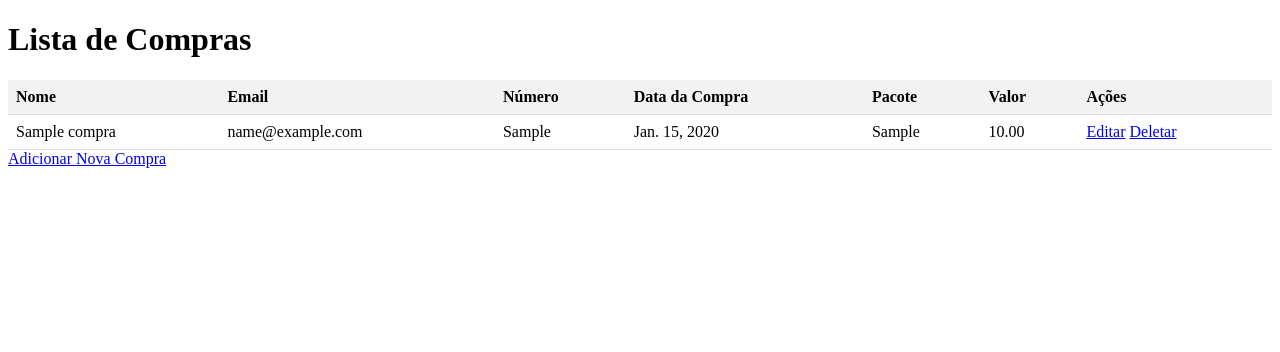
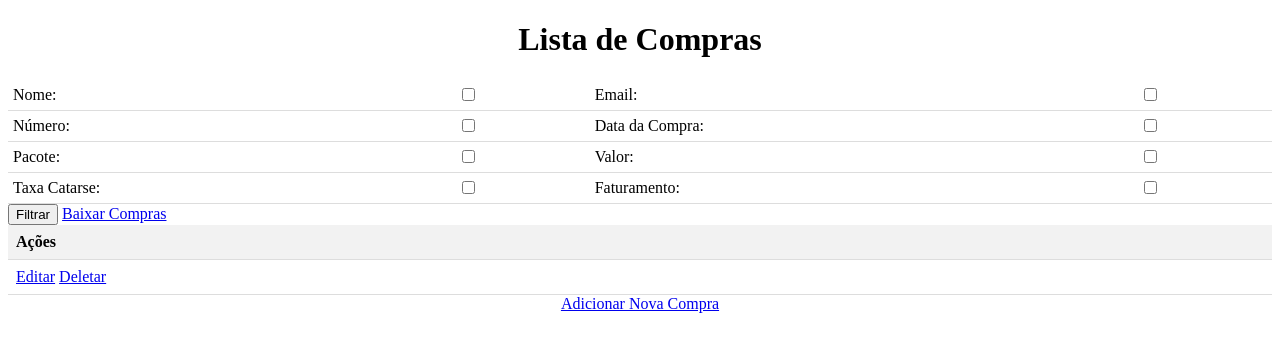
Before and after one commit to lucaspontestur/Django, a Django app: page / in a window 1280 px wide. Shown: the top 352 px of the page. Run offline with Django 5.2, Linux system fonts and the light colour scheme; tables that the repository leaves empty hold one stand-in row (values such as "Sample post").

Commit message:
Mais funcional

```diff
--- a/meu_projeto/meu_app/models.py
+++ b/meu_projeto/meu_app/models.py
@@ -1,4 +1,5 @@
 from django.db import models
+from decimal import Decimal
 
 class Compra(models.Model):
     nome = models.CharField(max_length=100)
@@ -8,5 +9,29 @@ class Compra(models.Model):
     pacote = models.CharField(max_length=100)
     valor = models.DecimalField(max_digits=8, decimal_places=2)
 
+    @property
+    def taxa_catarse(self):
+        return self.valor * Decimal('0.13')
+
+    @property
+    def faturamento(self):
+        return self.valor * Decimal('0.87')
+
     def __str__(self):
         return f"{self.nome} - {self.pacote}"
+
+    @property
+    def numero_formatado(self):
+        return f"({self.numero[0:2]}) {self.numero[2:7]}-{self.numero[7:]}"
+
+    @property
+    def valor_formatado(self):
+        return f"R$ {self.valor:,.2f}".replace(",", "X").replace(".", ",").replace("X", ".")
+
+    @property
+    def taxa_catarse_formatada(self):
+        return f"R$ {self.taxa_catarse:,.2f}".replace(",", "X").replace(".", ",").replace("X", ".")
+
+    @property
+    def faturamento_formatado(self):
+        return f"R$ {self.faturamento:,.2f}".replace(",", "X").replace(".", ",").replace("X", ".")
--- /dev/null
+++ b/meu_projeto/meu_app/static/js/mascara.js
@@ -0,0 +1,3 @@
+$(document).ready(function(){
+    $("#id_numero").mask("(00) 00000-0000");
+});
--- a/meu_projeto/meu_app/templates/lista_compras.html
+++ b/meu_projeto/meu_app/templates/lista_compras.html
@@ -15,35 +15,129 @@
         th {
             background-color: #f2f2f2;
         }
+        .titulo {
+            text-align: center;
+        }
+        .add-button {
+            display: block;
+            margin: 0 auto;
+            width: fit-content;
+        }
+        .filter-table td {
+            padding: 5px; /* Diminua o espaçamento vertical */
+        }
     </style>
+    {% load static %}
+
 </head>
 <body>
-    <h1>Lista de Compras</h1>
+    <h1 class="titulo">Lista de Compras</h1>
+
+    <form method="GET" id="filtroForm">
+        <table class="filter-table">
+            <tr>
+                <td><label for="nome">Nome:</label></td>
+                <td><input type="checkbox" name="nome" id="nome" {% if request.GET.nome %}checked{% endif %}></td>
+                <td><label for="email">Email:</label></td>
+                <td><input type="checkbox" name="email" id="email" {% if request.GET.email %}checked{% endif %}></td>
+            </tr>
+            <tr>
+                <td><label for="numero">Número:</label></td>
+                <td><input type="checkbox" name="numero" id="numero" {% if request.GET.numero %}checked{% endif %}></td>
+                <td><label for="data_compra">Data da Compra:</label></td>
+                <td><input type="checkbox" name="data_compra" id="data_compra" {% if request.GET.data_compra %}checked{% endif %}></td>
+            </tr>
+            <tr>
+                <td><label for="pacote">Pacote:</label></td>
+                <td><input type="checkbox" name="pacote" id="pacote" {% if request.GET.pacote %}checked{% endif %}></td>
+                <td><label for="valor">Valor:</label></td>
+                <td><input type="checkbox" name="valor" id="valor" {% if request.GET.valor %}checked{% endif %}></td>
+            </tr>
+            <tr>
+                <td><label for="taxa_catarse">Taxa Catarse:</label></td>
+                <td><input type="checkbox" name="taxa_catarse" id="taxa_catarse" {% if request.GET.taxa_catarse %}checked{% endif %}></td>
+                <td><label for="faturamento">Faturamento:</label></td>
+                <td><input type="checkbox" name="faturamento" id="faturamento" {% if request.GET.faturamento %}checked{% endif %}></td>
+            </tr>
+        </table>
+        <button type="submit">Filtrar</button>
+        <a href="{% url 'download_compras' %}">Baixar Compras</a>
+    </form>
+
     <table>
+        <thead>
             <tr>
-            <th>Nome</th>
-            <th>Email</th>
-            <th>Número</th>
-            <th>Data da Compra</th>
-            <th>Pacote</th>
-            <th>Valor</th>
+                {% if request.GET.nome %}<th>Nome</th>{% endif %}
+                {% if request.GET.email %}<th>Email</th>{% endif %}
+                {% if request.GET.numero %}<th>Número</th>{% endif %}
+                {% if request.GET.data_compra %}<th>Data da Compra</th>{% endif %}
+                {% if request.GET.pacote %}<th>Pacote</th>{% endif %}
+                {% if request.GET.valor %}<th>Valor</th>{% endif %}
+                {% if request.GET.taxa_catarse %}<th>Taxa Catarse</th>{% endif %}
+                {% if request.GET.faturamento %}<th>Faturamento</th>{% endif %}
                 <th>Ações</th>
             </tr>
+        </thead>
+        <tbody>
             {% for compra in compras %}
             <tr>
-            <td>{{ compra.nome }}</td>
-            <td>{{ compra.email }}</td>
-            <td>{{ compra.numero }}</td>
-            <td>{{ compra.data_compra }}</td>
-            <td>{{ compra.pacote }}</td>
-            <td>{{ compra.valor }}</td>
+                {% if request.GET.nome %}<td>{{ compra.nome }}</td>{% endif %}
+                {% if request.GET.email %}<td>{{ compra.email }}</td>{% endif %}
+                {% if request.GET.numero %}<td>{{ compra.numero_formatado }}</td>{% endif %}
+                {% if request.GET.data_compra %}<td>{{ compra.data_compra|date:"d/m/Y" }}</td>{% endif %}
+                {% if request.GET.pacote %}<td>{{ compra.pacote }}</td>{% endif %}
+                {% if request.GET.valor %}<td>{{ compra.valor_formatado }}</td>{% endif %}
+                {% if request.GET.taxa_catarse %}<td>{{ compra.taxa_catarse_formatada }}</td>{% endif %}
+                {% if request.GET.faturamento %}<td>{{ compra.faturamento_formatado }}</td>{% endif %}
                 <td>
                     <a href="{% url 'editar_compra' compra.pk %}">Editar</a>
                     <a href="{% url 'deletar_compra' compra.pk %}">Deletar</a>
                 </td>
             </tr>
             {% endfor %}
+        </tbody>
     </table>
-    <a href="{% url 'nova_compra' %}">Adicionar Nova Compra</a>
+    <a href="{% url 'nova_compra' %}" class="add-button">Adicionar Nova Compra</a>
+
+
+    <script>
+        // Função para salvar os filtros no LocalStorage
+        function salvarFiltros() {
+            const checkboxes = document.querySelectorAll('#filtroForm input[type="checkbox"]');
+            checkboxes.forEach(checkbox => {
+                localStorage.setItem(checkbox.id, checkbox.checked);
+            });
+        }
+
+        // Função para carregar os filtros do LocalStorage
+        function carregarFiltros() {
+            const checkboxes = document.querySelectorAll('#filtroForm input[type="checkbox"]');
+            checkboxes.forEach(checkbox => {
+                const checked = localStorage.getItem(checkbox.id);
+                if (checked === 'true') {
+                    checkbox.checked = true;
+                }
+            });
+        }
+
+        // Função para aplicar os filtros à tabela
+        function aplicarFiltros() {
+            const form = document.getElementById('filtroForm');
+            form.submit();
+        }
+
+        // Carregar os filtros ao carregar a página
+        window.addEventListener('load', carregarFiltros);
+
+        // Salvar os filtros ao alterar as caixas de seleção
+        const checkboxes = document.querySelectorAll('#filtroForm input[type="checkbox"]');
+        checkboxes.forEach(checkbox => {
+            checkbox.addEventListener('change', salvarFiltros);
+        });
+
+        // Aplicar os filtros ao submeter o formulário
+        const form = document.getElementById('filtroForm');
+        form.addEventListener('submit', aplicarFiltros);
+    </script>
 </body>
 </html>
--- a/meu_projeto/meu_app/templates/nova_compra.html
+++ b/meu_projeto/meu_app/templates/nova_compra.html
@@ -5,6 +5,7 @@
 </head>
 <body>
     <h1>Nova Compra</h1>
+    <a href="{% url 'lista_compras' %}">Voltar ao menu</a>
     <form method="post">
         {% csrf_token %}
         {{ form.as_p }}
--- a/meu_projeto/meu_app/views.py
+++ b/meu_projeto/meu_app/views.py
@@ -1,6 +1,8 @@
 from django.shortcuts import render, redirect, get_object_or_404
+from django.http import HttpResponse
 from .models import Compra
 from .forms import CompraForm
+import json
 
 def lista_compras(request):
     compras = Compra.objects.all()
@@ -10,7 +12,9 @@ def nova_compra(request):
     if request.method == 'POST':
         form = CompraForm(request.POST)
         if form.is_valid():
-            form.save()
+            compra = form.save(commit=False)  # Não salve ainda
+            compra.data_compra = form.cleaned_data['data_compra'].strftime('%Y-%m-%d')  # Formata a data
+            compra.save()
             return redirect('lista_compras')
     else:
         form = CompraForm()
@@ -33,3 +37,33 @@ def deletar_compra(request, pk):
         compra.delete()
         return redirect('lista_compras')
     return render(request, 'confirmar_delete.html', {'compra': compra})
+
+def download_compras(request):
+    compras = Compra.objects.all()
+
+    # Filtrar os dados com base nas colunas selecionadas
+    data = []
+    for compra in compras:
+        compra_data = {}
+        if request.GET.get('nome'):
+            compra_data['nome'] = compra.nome
+        if request.GET.get('email'):
+            compra_data['email'] = compra.email
+        if request.GET.get('numero'):
+            compra_data['numero'] = compra.numero
+        if request.GET.get('data_compra'):
+            compra_data['data_compra'] = compra.data_compra.strftime('%Y-%m-%d')
+        if request.GET.get('pacote'):
+            compra_data['pacote'] = compra.pacote
+        if request.GET.get('valor'):
+            compra_data['valor'] = str(compra.valor)
+        if request.GET.get('taxa_catarse'):
+            compra_data['taxa_catarse'] = str(compra.taxa_catarse)
+        if request.GET.get('faturamento'):
+            compra_data['faturamento'] = str(compra.faturamento)
+        data.append(compra_data)
+
+    # Escolher o formato de download (JSON neste exemplo)
+    response = HttpResponse(json.dumps(data), content_type='application/json')
+    response['Content-Disposition'] = 'attachment; filename="compras.json"'
+    return response
--- a/meu_projeto/meu_projeto/settings.py
+++ b/meu_projeto/meu_projeto/settings.py
@@ -37,7 +37,7 @@ INSTALLED_APPS = [
     'django.contrib.sessions',
     'django.contrib.messages',
     'django.contrib.staticfiles',
-    'meu_app', # adicione esta linha
+    'meu_app',
 ]
 
 MIDDLEWARE = [
--- a/meu_projeto/meu_projeto/urls.py
+++ b/meu_projeto/meu_projeto/urls.py
@@ -6,4 +6,5 @@ urlpatterns = [
     path('nova/', views.nova_compra, name='nova_compra'),
     path('editar/<int:pk>/', views.editar_compra, name='editar_compra'),
     path('deletar/<int:pk>/', views.deletar_compra, name='deletar_compra'),
+    path('download/', views.download_compras, name='download_compras'),
 ]
```
Also changed, not shown: meu_projeto/meu_app/forms.py (+8 -0 lines), meu_projeto/meu_app/templatetags/meu_app_tags.py (added, +14 -0 lines). Lines whose indentation alone changed are shown as unchanged.
